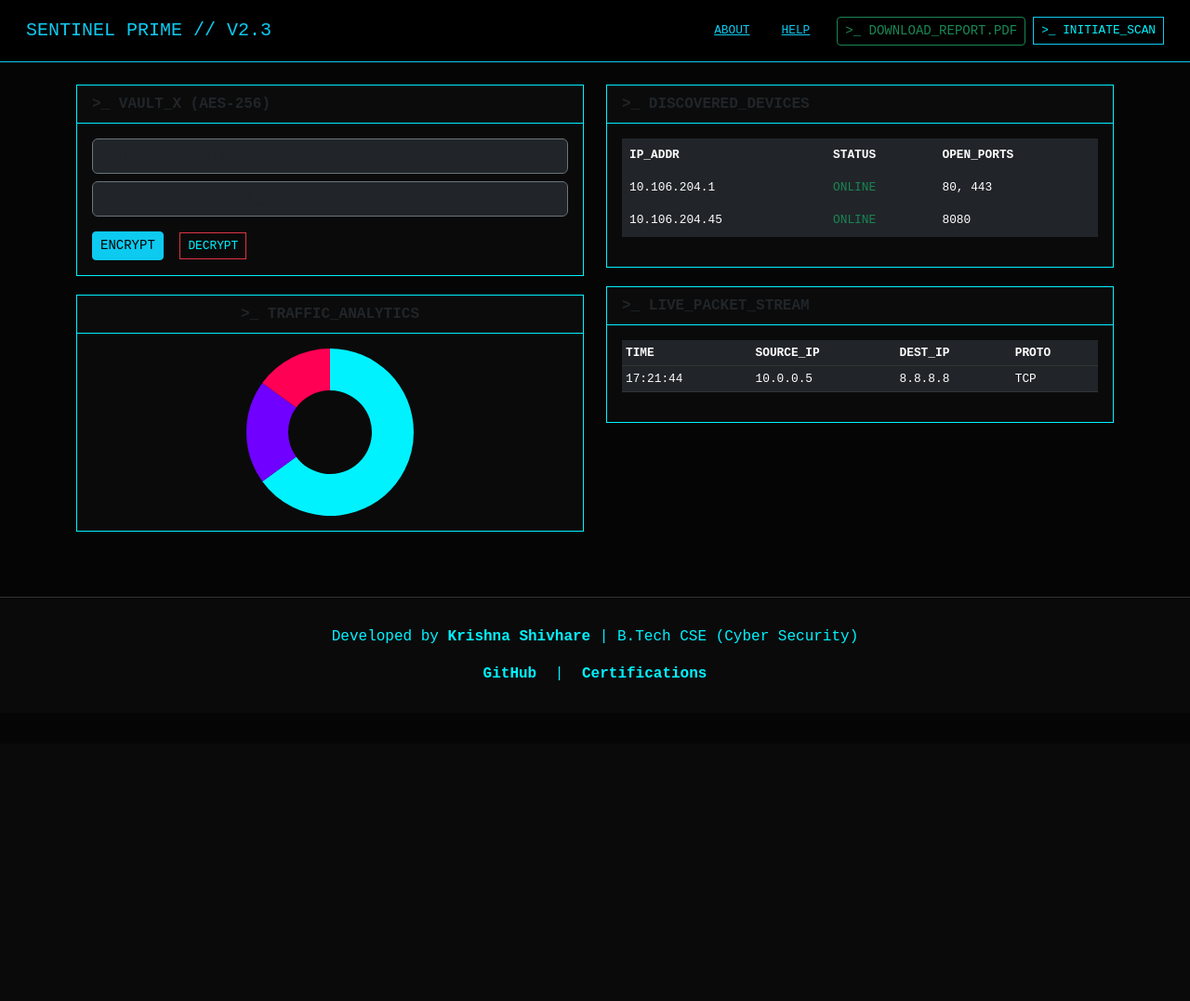
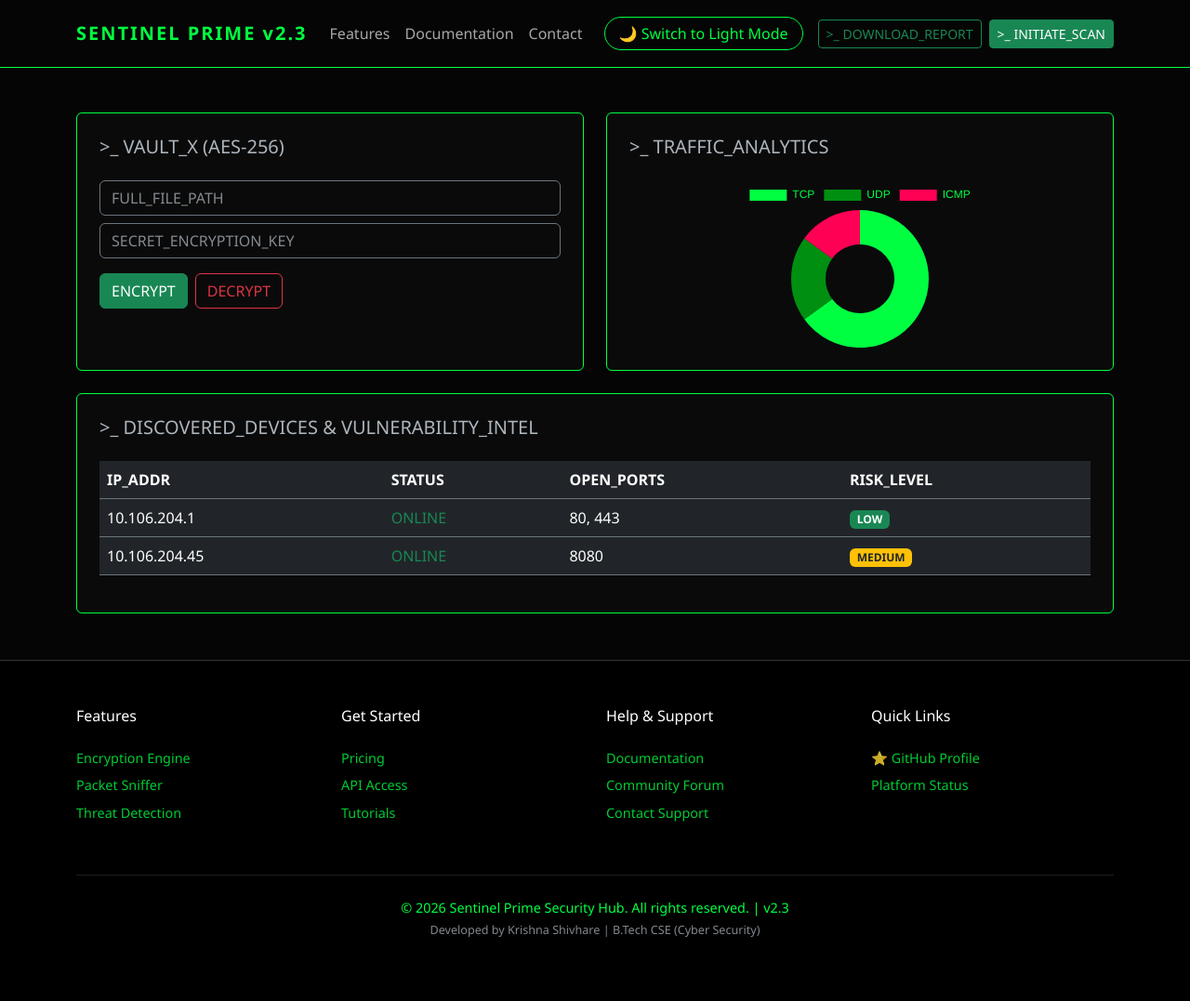
Before and after one commit to krishnashivhare654-beep/Sentinel-Prime, a Flask app: page / in a window 1280 px wide. Shown: the whole page at 93% size. Before the commit the page ends 732 px from the top, so only its background shows below. Run offline with Flask 3, Linux system fonts and the light colour scheme.

Commit message:
Sentinel Prime V2.3: Modern Green SaaS Theme with Dark Mode and Mega Footer

```diff
--- a/web/templates/index.html
+++ b/web/templates/index.html
@@ -1,77 +1,98 @@
 <!DOCTYPE html>
-<html lang="en">
+<html lang="en" data-bs-theme="dark">
 <head>
     <meta charset="UTF-8">
-    <title>Sentinel Prime // V2.3 Portfolio Suite</title>
+    <meta name="viewport" content="width=device-width, initial-scale=1.0">
+    <title>Sentinel Prime // Security Hub</title>
     <link rel="stylesheet" href="https://cdn.jsdelivr.net/npm/bootstrap@5.3.0/dist/css/bootstrap.min.css">
     <script src="https://cdn.jsdelivr.net/npm/chart.js"></script>
     <script src="https://cdn.jsdelivr.net/npm/bootstrap@5.3.0/dist/js/bootstrap.bundle.min.js"></script>
     <style>
-        body { background-color: #050505; color: #00f2ff; font-family: 'Courier New', monospace; }
-        .card { background-color: #0a0a0a; border: 1px solid #00f2ff; border-radius: 0; margin-bottom: 20px; }
-        .card-header { border-bottom: 1px solid #00f2ff; font-weight: bold; }
-        .btn-outline-info, .btn-outline-danger, .btn-link { border-radius: 0; font-size: 0.8rem; color: #00f2ff; }
-        .modal-content { background-color: #0a0a0a; border: 1px solid #00f2ff; color: #00f2ff; border-radius: 0; }
-        .modal-header { border-bottom: 1px solid #00f2ff; }
-        footer { border-top: 1px solid #333; margin-top: 50px; padding: 30px; background: #0a0a0a; }
-        footer a { color: #00f2ff; text-decoration: none; margin: 0 10px; font-weight: bold; }
-        .table { color: #00f2ff; font-size: 0.8rem; border-color: #333; }
+        :root { --neon-green: #00ff41; --bg-dark: #050505; --bg-light: #f8f9fa; }
+
+        body { transition: 0.3s; font-family: 'Segoe UI', Tahoma, Geneva, Verdana, sans-serif; }
+
+        /* Dark Mode Styles */
+        [data-bs-theme="dark"] body { background-color: var(--bg-dark); color: var(--neon-green); }
+        [data-bs-theme="dark"] .card { background-color: #0a0a0a; border: 1px solid var(--neon-green); }
+        [data-bs-theme="dark"] .navbar { border-bottom: 1px solid var(--neon-green); }
+
+        /* Light Mode Styles */
+        [data-bs-theme="light"] body { background-color: var(--bg-light); color: #1a1a1a; }
+        [data-bs-theme="light"] .card { background-color: white; border: 1px solid #ddd; color: #1a1a1a; }
+        [data-bs-theme="light"] .navbar { background-color: white !important; border-bottom: 1px solid #ddd; }
+
+        /* Hover Zoom Effect (Making options bigger) */
+        .card, .nav-link, .btn { transition: transform 0.3s ease, box-shadow 0.3s ease; }
+        .card:hover { transform: scale(1.03); box-shadow: 0 10px 20px rgba(0, 255, 65, 0.2); }
+        .btn:hover { transform: translateY(-2px); }
+
+        .navbar-brand { font-weight: bold; letter-spacing: 2px; color: var(--neon-green) !important; }
+        footer { padding: 50px 0; border-top: 1px solid #333; margin-top: 50px; font-size: 0.9rem; }
+        .footer-links a { color: inherit; text-decoration: none; margin-bottom: 8px; display: block; opacity: 0.8; }
+        .footer-links a:hover { color: var(--neon-green); opacity: 1; }
+
+        .mode-toggle { border: 1px solid var(--neon-green); border-radius: 20px; padding: 5px 15px; cursor: pointer; }
     </style>
 </head>
 <body>
 
-<nav class="navbar navbar-dark bg-black border-bottom border-info p-3 mb-4">
-    <div class="container-fluid">
-        <span class="navbar-brand mb-0 h1 text-info">SENTINEL PRIME // V2.3</span>
-        <div class="d-flex align-items-center">
-            <button class="btn btn-link text-info me-2" data-bs-toggle="modal" data-bs-target="#aboutModal">ABOUT</button>
-            <button class="btn btn-link text-info me-3" data-bs-toggle="modal" data-bs-target="#helpModal">HELP</button>
-            <button class="btn btn-outline-success btn-sm me-2">>_ DOWNLOAD_REPORT.PDF</button>
-            <button class="btn btn-outline-info btn-sm">>_ INITIATE_SCAN</button>
+<nav class="navbar navbar-expand-lg p-3">
+    <div class="container">
+        <a class="navbar-brand" href="#">SENTINEL PRIME v2.3</a>
+        <button class="navbar-toggler" type="button" data-bs-toggle="collapse" data-bs-target="#navbarNav">
+            <span class="navbar-toggler-icon"></span>
+        </button>
+        <div class="collapse navbar-collapse" id="navbarNav">
+            <ul class="navbar-nav me-auto">
+                <li class="nav-item"><a class="nav-link" href="#features">Features</a></li>
+                <li class="nav-item"><a class="nav-link" href="#" data-bs-toggle="modal" data-bs-target="#helpModal">Documentation</a></li>
+                <li class="nav-item"><a class="nav-link" href="#">Contact</a></li>
+            </ul>
+            <div class="d-flex align-items-center">
+                <div class="mode-toggle me-3" onclick="toggleTheme()" id="theme-btn">🌙 Switch to Light Mode</div>
+                <button class="btn btn-outline-success btn-sm me-2">>_ DOWNLOAD_REPORT</button>
+                <button class="btn btn-success btn-sm">>_ INITIATE_SCAN</button>
+            </div>
         </div>
     </div>
 </nav>
 
-<div class="container">
-    <div class="row">
+<div class="container mt-5">
+    <div class="row g-4">
+        <!-- VAULT_X SECTION -->
         <div class="col-md-6">
-            <div class="card">
-                <div class="card-header">>_ VAULT_X (AES-256)</div>
-                <div class="card-body">
-                    <input type="text" class="form-control bg-dark text-info border-secondary mb-2" placeholder="FULL_FILE_PATH">
-                    <input type="password" class="form-control bg-dark text-info border-secondary mb-3" placeholder="SECRET_ENCRYPTION_KEY">
-                    <button class="btn btn-info btn-sm me-2">ENCRYPT</button>
-                    <button class="btn btn-outline-danger btn-sm">DECRYPT</button>
-                </div>
-            </div>
-            <div class="card text-center">
-                <div class="card-header">>_ TRAFFIC_ANALYTICS</div>
-                <div class="card-body d-flex justify-content-center">
-                    <canvas id="trafficChart" style="max-height: 180px; max-width: 180px;"></canvas>
+            <div class="card h-100 p-4">
+                <h5 class="mb-4">>_ VAULT_X (AES-256)</h5>
+                <input type="text" class="form-control bg-transparent border-secondary text-success mb-2" placeholder="FULL_FILE_PATH">
+                <input type="password" class="form-control bg-transparent border-secondary text-success mb-3" placeholder="SECRET_ENCRYPTION_KEY">
+                <div class="d-flex">
+                    <button class="btn btn-success me-2">ENCRYPT</button>
+                    <button class="btn btn-outline-danger">DECRYPT</button>
                 </div>
             </div>
         </div>
 
+        <!-- ANALYTICS SECTION -->
         <div class="col-md-6">
-            <div class="card">
-                <div class="card-header">>_ DISCOVERED_DEVICES</div>
-                <div class="card-body">
-                    <table class="table table-dark table-borderless">
-                        <thead><tr class="text-secondary"><th>IP_ADDR</th><th>STATUS</th><th>OPEN_PORTS</th></tr></thead>
-                        <tbody>
-                            <tr><td>10.106.204.1</td><td class="text-success">ONLINE</td><td>80, 443</td></tr>
-                            <tr><td>10.106.204.45</td><td class="text-success">ONLINE</td><td>8080</td></tr>
-                        </tbody>
-                    </table>
+            <div class="card h-100 p-4">
+                <h5 class="mb-4">>_ TRAFFIC_ANALYTICS</h5>
+                <div class="d-flex justify-content-center">
+                    <canvas id="trafficChart" style="max-height: 180px;"></canvas>
                 </div>
             </div>
-            <div class="card">
-                <div class="card-header">>_ LIVE_PACKET_STREAM</div>
-                <div class="card-body">
-                    <table class="table table-dark table-hover table-sm">
-                        <thead><tr class="text-secondary"><th>TIME</th><th>SOURCE_IP</th><th>DEST_IP</th><th>PROTO</th></tr></thead>
-                        <tbody id="packet-stream">
-                            <tr><td>17:21:44</td><td>10.0.0.5</td><td>8.8.8.8</td><td>TCP</td></tr>
+        </div>
+
+        <!-- DEVICES SECTION -->
+        <div class="col-md-12">
+            <div class="card p-4" id="features">
+                <h5 class="mb-4">>_ DISCOVERED_DEVICES & VULNERABILITY_INTEL</h5>
+                <div class="table-responsive">
+                    <table class="table table-dark table-hover border-secondary">
+                        <thead><tr><th>IP_ADDR</th><th>STATUS</th><th>OPEN_PORTS</th><th>RISK_LEVEL</th></tr></thead>
+                        <tbody>
+                            <tr><td>10.106.204.1</td><td class="text-success">ONLINE</td><td>80, 443</td><td><span class="badge bg-success">LOW</span></td></tr>
+                            <tr><td>10.106.204.45</td><td class="text-success">ONLINE</td><td>8080</td><td><span class="badge bg-warning text-dark">MEDIUM</span></td></tr>
                         </tbody>
                     </table>
                 </div>
@@ -80,53 +101,75 @@
     </div>
 </div>
 
-<!-- ABOUT MODAL -->
-<div class="modal fade" id="aboutModal" tabindex="-1">
-    <div class="modal-dialog modal-lg">
-        <div class="modal-content">
-            <div class="modal-header"><h5 class="modal-title">ABOUT SENTINEL PRIME</h5><button type="button" class="btn-close btn-close-white" data-bs-dismiss="modal"></button></div>
-            <div class="modal-body">
-                <p><strong>Sentinel Prime</strong> is a comprehensive cybersecurity suite developed by <strong>Krishna Shivhare</strong> at VIT Bhopal University.</p>
-                <ul>
-                    <li><strong>ShadowTrace Integration:</strong> Advanced IP geolocation and threat mapping.</li>
-                    <li><strong>Vault-X:</strong> Military-grade AES-256 encryption core for secure data storage.</li>
-                    <li><strong>Network Intelligence:</strong> Real-time traffic analysis and device discovery.</li>
-                </ul>
-                <p class="small text-info">Tech Stack: Python (Flask), SQLite, Chart.js, Vercel Serverless.</p>
+<!-- COMPREHENSIVE FOOTER -->
+<footer class="bg-black">
+    <div class="container">
+        <div class="row">
+            <div class="col-md-3">
+                <h6 class="text-white mb-4">Features</h6>
+                <div class="footer-links">
+                    <a href="#">Encryption Engine</a>
+                    <a href="#">Packet Sniffer</a>
+                    <a href="#">Threat Detection</a>
+                </div>
+            </div>
+            <div class="col-md-3">
+                <h6 class="text-white mb-4">Get Started</h6>
+                <div class="footer-links">
+                    <a href="#">Pricing</a>
+                    <a href="#">API Access</a>
+                    <a href="#">Tutorials</a>
+                </div>
+            </div>
+            <div class="col-md-3">
+                <h6 class="text-white mb-4">Help & Support</h6>
+                <div class="footer-links">
+                    <a href="#" data-bs-toggle="modal" data-bs-target="#helpModal">Documentation</a>
+                    <a href="#">Community Forum</a>
+                    <a href="#">Contact Support</a>
+                </div>
+            </div>
+            <div class="col-md-3">
+                <h6 class="text-white mb-4">Quick Links</h6>
+                <div class="footer-links">
+                    <a href="https://github.com/krishnashivhare654-beep" target="_blank">⭐ GitHub Profile</a>
+                    <a href="#">Platform Status</a>
+                </div>
             </div>
         </div>
-    </div>
-</div>
-
-<!-- HELP MODAL -->
-<div class="modal fade" id="helpModal" tabindex="-1">
-    <div class="modal-dialog">
-        <div class="modal-content">
-            <div class="modal-header"><h5 class="modal-title">SYSTEM DOCUMENTATION (HELP)</h5><button type="button" class="btn-close btn-close-white" data-bs-dismiss="modal"></button></div>
-            <div class="modal-body small">
-                <p><strong>1. Encryption:</strong> Enter full file path and secret key in Vault-X. Click ENCRYPT to secure the file.</p>
-                <p><strong>2. Network Scan:</strong> Click INITIATE_SCAN to perform an ARP scan on the local subnet (10.106.204.0/24).</p>
-                <p><strong>3. Traffic Analysis:</strong> The doughnut chart shows protocol distribution (TCP/UDP/ICMP).</p>
-                <p><strong>4. Reports:</strong> Generate a PDF summary of the last 24h activity via DOWNLOAD_REPORT.</p>
-            </div>
+        <hr class="mt-5 border-secondary">
+        <div class="text-center mt-4">
+            <p class="mb-1">© 2026 Sentinel Prime Security Hub. All rights reserved. | v2.3</p>
+            <p class="small text-muted">Developed by Krishna Shivhare | B.Tech CSE (Cyber Security)</p>
         </div>
-    </div>
-</div>
-
-<footer class="text-center">
-    <p>Developed by <strong>Krishna Shivhare</strong> | B.Tech CSE (Cyber Security)</p>
-    <div class="links">
-        <a href="https://github.com/krishnashivhare654-beep" target="_blank">GitHub</a> |
-        <a href="https://www.coursera.org/account/accomplishments" target="_blank">Certifications</a>
     </div>
 </footer>
 
 <script>
+    function toggleTheme() {
+        const html = document.documentElement;
+        const btn = document.getElementById('theme-btn');
+        if (html.getAttribute('data-bs-theme') === 'dark') {
+            html.setAttribute('data-bs-theme', 'light');
+            btn.innerHTML = '🌞 Switch to Dark Mode';
+        } else {
+            html.setAttribute('data-bs-theme', 'dark');
+            btn.innerHTML = '🌙 Switch to Light Mode';
+        }
+    }
+
     const ctx = document.getElementById('trafficChart').getContext('2d');
     new Chart(ctx, {
         type: 'doughnut',
-        data: { labels: ['TCP', 'UDP', 'ICMP'], datasets: [{ data: [65, 20, 15], backgroundColor: ['#00f2ff', '#7000ff', '#ff0055'], borderWidth: 0 }] },
-        options: { plugins: { legend: { display: false } } }
+        data: {
+            labels: ['TCP', 'UDP', 'ICMP'],
+            datasets: [{
+                data: [65, 20, 15],
+                backgroundColor: ['#00ff41', '#008f11', '#ff0055'],
+                borderWidth: 0
+            }]
+        },
+        options: { plugins: { legend: { labels: { color: '#00ff41' } } } }
     });
 </script>
 </body>
```
